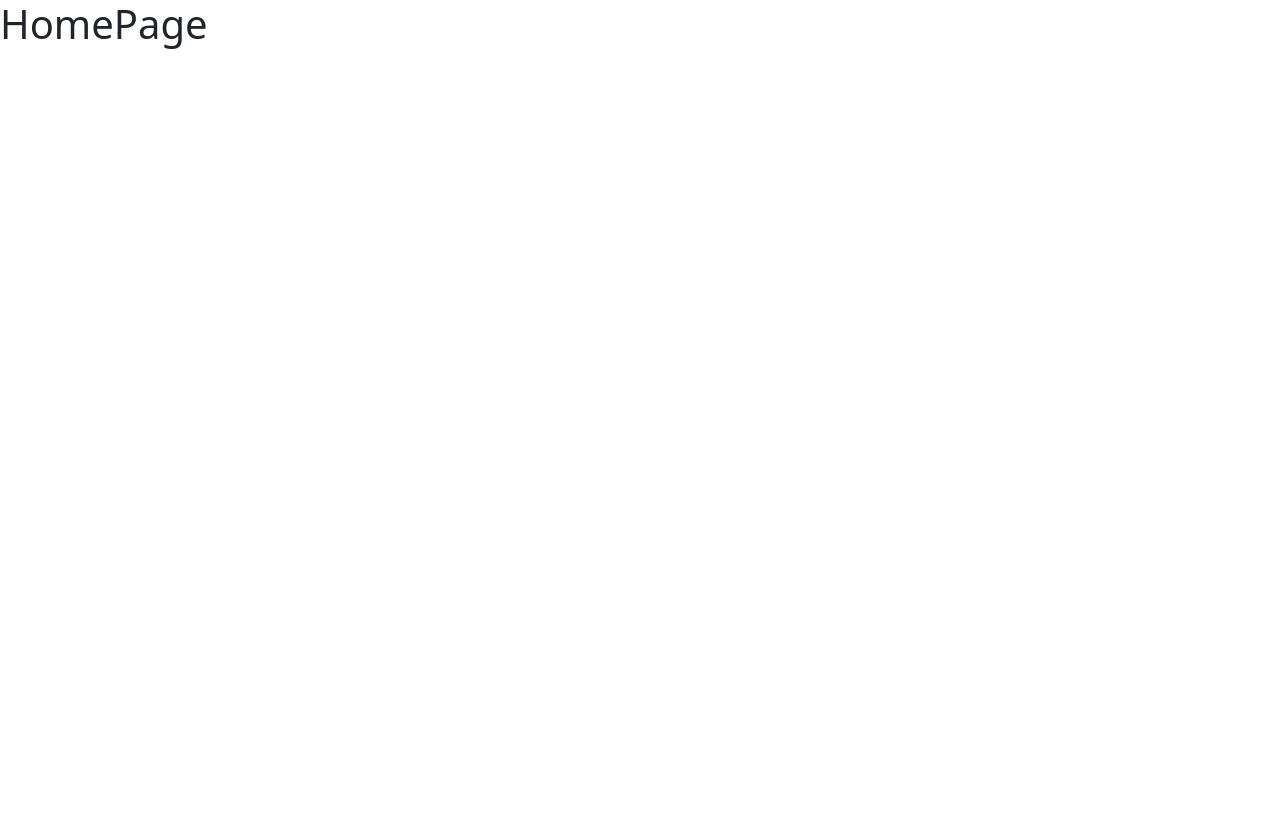
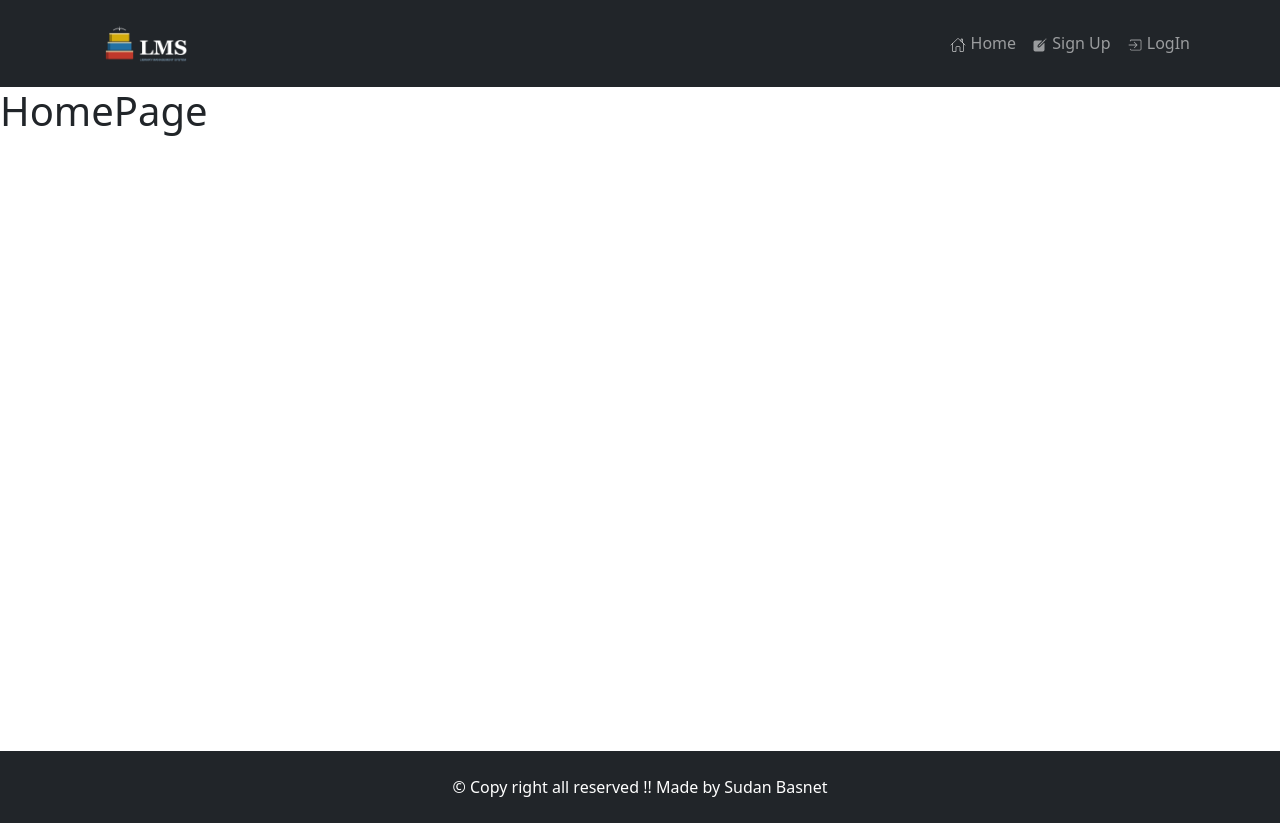
Before and after one commit to SudanBasnet/Frontend-LMS, a React (Vite) app: page / in a window 1280 px wide. Before the commit the page ends 800 px from the top, so only its background shows below. Built offline with nearby package versions, Linux system fonts and the light colour scheme.

Commit message:
Add: default layout around home page

```diff
--- a/src/App.css
+++ b/src/App.css
@@ -0,0 +1,3 @@
+.main {
+  min-height: 83vh;
+}
--- /dev/null
+++ b/src/components/layouts/DefaultLayout.jsx
@@ -0,0 +1,22 @@
+import { Outlet } from "react-router-dom";
+import Footer from "./Footer";
+import Header from "./Header";
+
+const DefaultLayout = () => {
+  return (
+    <div>
+      {/* navbar */}
+      <Header />
+
+      {/* main body */}
+      <main className="main">
+        <Outlet />
+      </main>
+
+      {/* footer */}
+      <Footer />
+    </div>
+  );
+};
+
+export default DefaultLayout;
--- /dev/null
+++ b/src/components/layouts/Footer.jsx
@@ -0,0 +1,9 @@
+const Footer = () => {
+  return (
+    <div className="bg-dark text-white p-4 text-center">
+      &copy; Copy right all reserved !! Made by Sudan Basnet
+    </div>
+  );
+};
+
+export default Footer;
--- /dev/null
+++ b/src/components/layouts/Header.jsx
@@ -0,0 +1,36 @@
+import Container from "react-bootstrap/Container";
+import Nav from "react-bootstrap/Nav";
+import Navbar from "react-bootstrap/Navbar";
+import { Link } from "react-router-dom";
+import logo from "../../assets/LMSlogo.png";
+import { IoHomeOutline } from "react-icons/io5";
+import { IoIosLogIn } from "react-icons/io";
+import { IoCreate } from "react-icons/io5";
+
+const Header = () => {
+  return (
+    <Navbar expand="md" className="bg-dark" variant="dark">
+      <Container>
+        <Link to="/">
+          <img src={logo} width="150px" alt="" />
+        </Link>
+        <Navbar.Toggle aria-controls="basic-navbar-nav" />
+        <Navbar.Collapse id="basic-navbar-nav">
+          <Nav className="ms-auto">
+            <Link className="nav-link" to="/">
+              <IoHomeOutline /> Home
+            </Link>
+            <Link className="nav-link" to="/signup">
+              <IoCreate /> Sign Up
+            </Link>
+            <Link className="nav-link" to="/login">
+              <IoIosLogIn /> LogIn
+            </Link>
+          </Nav>
+        </Navbar.Collapse>
+      </Container>
+    </Navbar>
+  );
+};
+
+export default Header;
--- a/src/pages/index.js
+++ b/src/pages/index.js
@@ -1,2 +1,6 @@
 export { default as HomePage } from "./home/HomePage";
 export { default as DashboardPage } from "./dashboard/DashboardPage";
+export { default as SignInPage } from "./auth/SignInPage";
+export { default as SignUpPage } from "./auth/SignUpPage";
+export { default as ForgetPasswordPage } from "./auth/ForgetPasswordPage";
+export { default as BookLandingPage } from "./books/BookLandingPage";
--- a/src/routes/AppRoutes.jsx
+++ b/src/routes/AppRoutes.jsx
@@ -1,12 +1,25 @@
 import { Route, Routes } from "react-router-dom";
-import { HomePage, DashboardPage } from "../pages/index";
+import {
+  HomePage,
+  DashboardPage,
+  SignUpPage,
+  SignInPage,
+  BookLandingPage,
+  ForgetPasswordPage,
+} from "../pages/index";
+import DefaultLayout from "../components/layouts/DefaultLayout";
 
 const AppRoutes = () => {
   return (
     <Routes>
       {/* public pages */}
 
-      <Route path="/" element={<HomePage />} />
+      <Route path="/" element={<DefaultLayout />}>
+        <Route path="/" element={<HomePage />} />
+        <Route path="/signup" element={<SignUpPage />} />
+        <Route path="/login" element={<SignInPage />} />
+        <Route path="/forget-password" element={<ForgetPasswordPage />} />
+      </Route>
 
       {/* Private Pages */}
       <Route path="/users" element={<DashboardPage />} />
```
Also changed, not shown: src/assets/LMSlogo.png (added).
